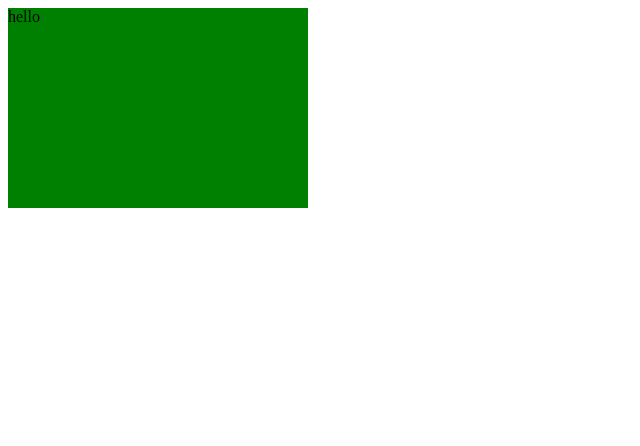
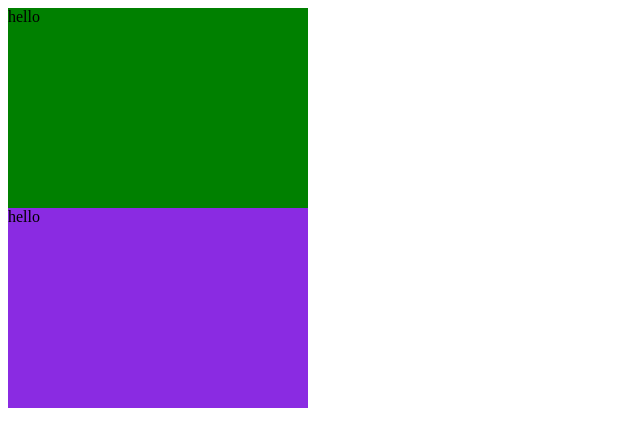
Before and after one commit to MonifaAnna/Day-16, a plain HTML site: page index.html in a window 1280 px wide. Shown: the whole page, without its empty margins (0-640 px from the left). Drawn offline with Linux system fonts and the light colour scheme.

Commit message:
third commit

```diff
--- a/index.html
+++ b/index.html
@@ -10,5 +10,9 @@
       hello
 
     </div>
+    <div style="background-color: blueviolet;height: 200px;width:300px">
+        hello
+
+      </div>
 </body>
 </html>
```
